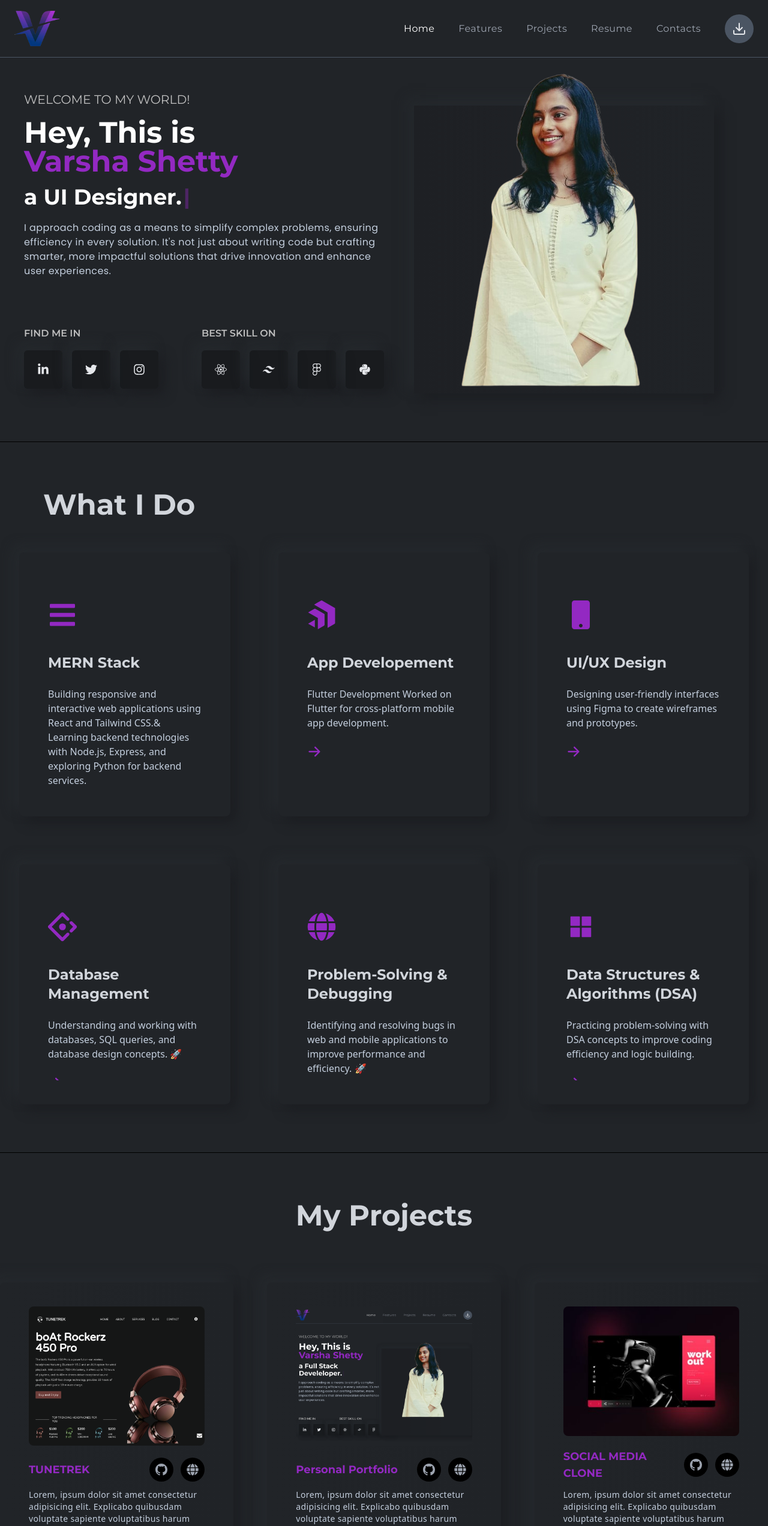
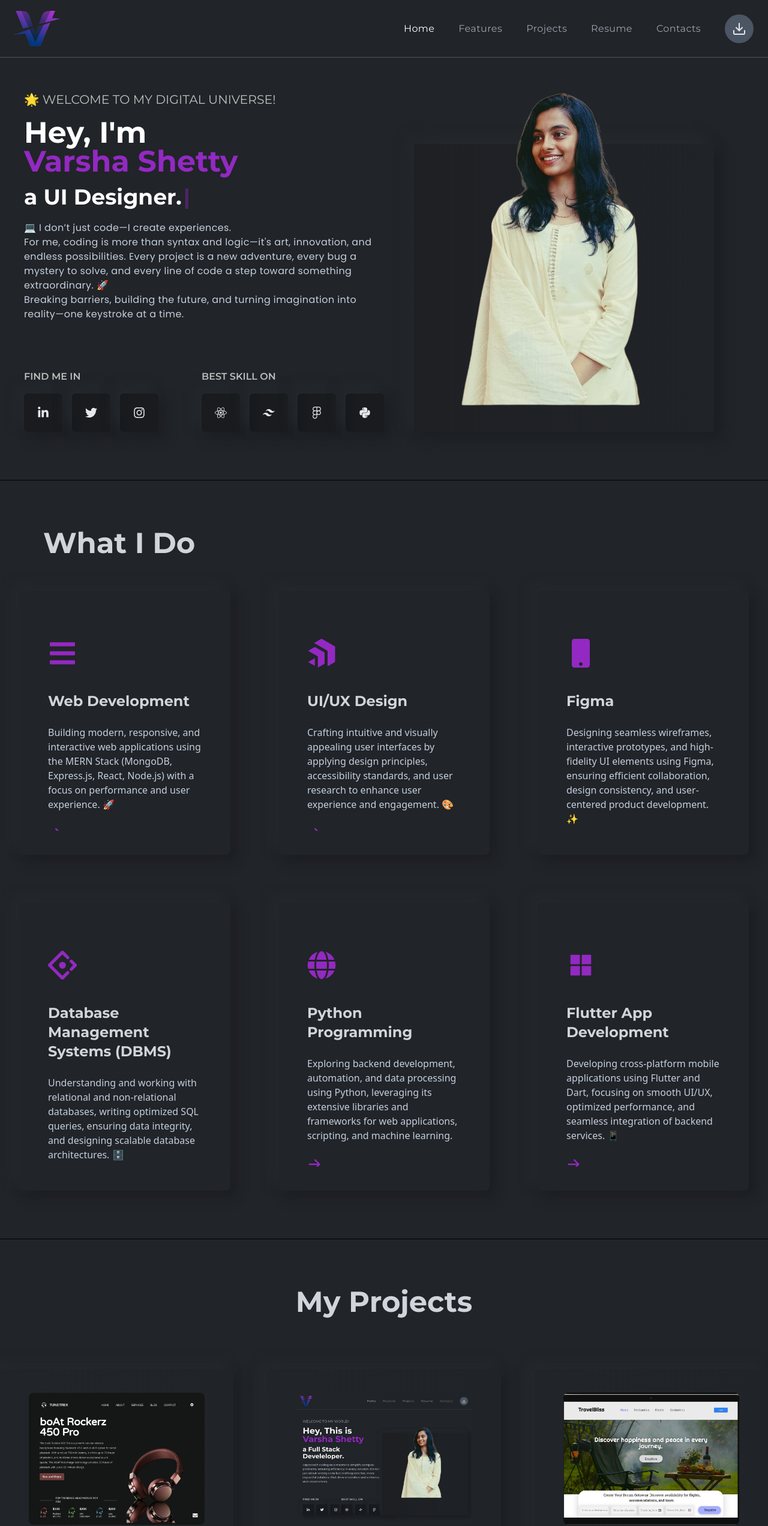
Before and after one commit to VarshaShetty28/personal_portfolio, a React (Vite) app: page / in a window 1280 px wide. Shown: the top 2544 px of the page at 60% size. Built offline with nearby package versions, Linux system fonts and the light colour scheme.

Commit message:
Added the modified code

```diff
--- a/src/components/banner/LeftBanner.jsx
+++ b/src/components/banner/LeftBanner.jsx
@@ -15,10 +15,10 @@ const LeftBanner = () => {
     return (
         <div className='w-full lg:w-1/2 flex flex-col gap-10 lg:gap-20 mt-2 lg:mt-10'>
             <div className='flex flex-col text-center lg:text-left gap-3 lg:gap-5'>
-                <h4 className="text-lg md:text-xl lg:text-1.5xl font-titleFont uppercase text-col">Welcome To My World!</h4>
+                <h4 className="text-lg md:text-xl lg:text-1.5xl font-titleFont uppercase text-col">🌟 Welcome to My Digital Universe!</h4>
                 <div className='flex flex-col gap-2'>
-                    <h1 className='text-3xl md:text-4xl lg:text-5.5xl font-bold text-white'>Hey, This is {" "}</h1>
-                    <span className='text-designColor capitalize text-3xl md:text-4xl lg:text-5.5xl font-bold'>Varsha Shetty</span>
+                    <h2 className='text-3xl md:text-4xl lg:text-5.5xl font-bold text-white'>Hey, I'm {" "}</h2>
+                    <h2 className='text-designColor capitalize text-3xl md:text-4xl lg:text-5.5xl font-bold'>Varsha Shetty</h2>
                 </div>
                 <h2 className='text-2xl md:text-3xl lg:text-4xl font-bold text-white'>
                     a <span>{text}</span>
@@ -29,11 +29,11 @@ const LeftBanner = () => {
                     />
                 </h2>
                 <p className='text-sm md:text-base font-bodyFont leading-6 tracking-wide max-w-[600px] mx-auto lg:mx-0'>
-                    I approach coding as a means to simplify complex problems,
-                    ensuring efficiency in every solution. It's not just about
-                    writing code but crafting smarter, more impactful solutions
-                    that drive innovation and enhance user experiences.
+                💻 I don’t just code—I create experiences. <br />
+                For me, coding is more than syntax and logic—it's art, innovation, and endless possibilities. Every project is a new adventure, every bug a mystery to solve, and every line of code a step toward something extraordinary. 🚀 <br />
+                Breaking barriers, building the future, and turning imagination into reality—one keystroke at a time.
                 </p>
+
             </div>
 
             <div className='flex flex-col md:flex-row justify-center lg:justify-between gap-8 md:gap-0'>
@@ -49,7 +49,7 @@ const LeftBanner = () => {
                             <FaLinkedinIn />
                         </a>
                         <a
-                            href="https://twitter.com/yourusername"
+                            href="https://x.com/Varsha1478?t=u5Lcsis8vXR_IEqc3dcaiQ&s=09"
                             target="_blank"
                             rel="noopener noreferrer"
                             className="banner-icon"
--- a/src/components/contact/ContactLeft.jsx
+++ b/src/components/contact/ContactLeft.jsx
@@ -26,23 +26,6 @@ const ContactLeft = () => {
         <div className='flex flex-col gap-4'>
             <h2 className='text-base uppercase font-titleFont mb-4'>Find me in</h2>
             <div className='flex gap-4'>
-                    <a
-                         href="https://www.instagram.com/yourusername"
-                         target="_blank"
-                         rel="noopener noreferrer"
-                         className="banner-icon"
-                         >
-                         <FaInstagram />
-                     </a>
-
-                     <a
-                         href="https://twitter.com/yourusername"
-                         target="_blank"
-                         rel="noopener noreferrer"
-                         className="banner-icon"
-                         >
-                         <FaTwitter />
-                     </a>
 
                      <a
                          href="https://www.linkedin.com/in/yourusername"
@@ -52,6 +35,24 @@ const ContactLeft = () => {
                          >
                          <FaLinkedinIn />
                      </a>
+                     <a
+                         href="https://x.com/Varsha1478?t=u5Lcsis8vXR_IEqc3dcaiQ&s=09"
+                         target="_blank"
+                         rel="noopener noreferrer"
+                         className="banner-icon"
+                         >
+                         <FaTwitter />
+                     </a>
+
+
+                     <a
+                         href="https://www.instagram.com/yourusername"
+                         target="_blank"
+                         rel="noopener noreferrer"
+                         className="banner-icon"
+                         >
+                         <FaInstagram />
+                     </a>
             </div>
         </div>
     </div>
--- a/src/components/features/Features.jsx
+++ b/src/components/features/Features.jsx
@@ -37,33 +37,33 @@ const Features = () => {
         variants={fadeUp(0.2)}
         initial="hidden"
         whileInView="show"
-          title="MERN Stack"
-          des="Building responsive and interactive web applications using React and Tailwind CSS.& Learning backend technologies with Node.js, Express, and exploring Python for backend services. "
+          title="Web Development"
+          des="Building modern, responsive, and interactive web applications using the MERN Stack (MongoDB, Express.js, React, Node.js) with a focus on performance and user experience. 🚀"
           icon={<FaBars/>}
         />
          <Card
-          title="App Developement "
-          des="Flutter Development Worked on Flutter for cross-platform mobile app development. "
+          title="UI/UX Design "
+          des="Crafting intuitive and visually appealing user interfaces by applying design principles, accessibility standards, and user research to enhance user experience and engagement. 🎨"
           icon={<SiProgress/>}
         />
          <Card
-          title="UI/UX Design"
-          des="Designing user-friendly interfaces using Figma to create wireframes and prototypes. "
+          title="Figma"
+          des="Designing seamless wireframes, interactive prototypes, and high-fidelity UI elements using Figma, ensuring efficient collaboration, design consistency, and user-centered product development. ✨ "
           icon={<FaMobile/>}
         />
          <Card
-          title="Database Management"
-          des="Understanding and working with databases, SQL queries, and database design concepts. 🚀 "
+          title="Database Management Systems (DBMS) "
+          des=" Understanding and working with relational and non-relational databases, writing optimized SQL queries, ensuring data integrity, and designing scalable database architectures. 🗄️"
           icon={<SiAntdesign/>}
         />
          <Card
-          title="Problem-Solving & Debugging"
-          des="Identifying and resolving bugs in web and mobile applications to improve performance and efficiency. 🚀 "
+          title="Python Programming "
+          des="Exploring backend development, automation, and data processing using Python, leveraging its extensive libraries and frameworks for web applications, scripting, and machine learning.  "
           icon={<FaGlobe/>}
         />
          <Card
-          title="Data Structures & Algorithms (DSA)"
-          des="Practicing problem-solving with DSA concepts to improve coding efficiency and logic building."
+          title="Flutter App Development"
+          des="Developing cross-platform mobile applications using Flutter and Dart, focusing on smooth UI/UX, optimized performance, and seamless integration of backend services. 📱"
           icon={<AiFillAppstore/>}
         />
      </div>
--- a/src/components/projects/Projects.jsx
+++ b/src/components/projects/Projects.jsx
@@ -8,6 +8,7 @@ import CS3 from "../../assets/images/CS3.jpeg"
 import { motion } from "framer-motion";
 import p1 from "../../assets/images/p1.png"
 import p2 from "../../assets/images/p2.png"
+import p3 from "../../assets/images/p3.png"
 
 const Projects = () => {
   return (
@@ -26,23 +27,25 @@ const Projects = () => {
       <div className='grid grid-cols-1 md:grid-cols-2 lg:grid-cols-3 gap-8 xs:gap-10 md:gap-8 lg:gap-14 px-3 xs:px-4 md:px-8 lg:px-0'>
       <ProjectsCard
         title="TUNETREK"
-        des="Lorem, ipsum dolor sit amet consectetur adipisicing elit. Explicabo quibusdam voluptate sapiente voluptatibus harum quidem!"
+        des="TuneTrek is a React-based web application built with Framer Motion, MouseFollower, and Tailwind CSS, providing a seamless and interactive experience for exploring, filtering, and comparing headphones based on brand, features, and budget. 🚀🎧"
         src={p1}
         githubLink="https://github.com/VarshaShetty28/tunetrek"
         liveLink="https://tunetrek-theta.vercel.app/"
       />
       <ProjectsCard
-        title="Personal Portfolio"
-        des="Lorem, ipsum dolor sit amet consectetur adipisicing elit. Explicabo quibusdam voluptate sapiente voluptatibus harum quidem!"
+        title="PORTFOLIO"
+        des="My Portfolio is a React-based personal website built with Framer Motion, Express.js, and Nodemailer, offering a dynamic and visually engaging experience with smooth animations and an integrated mail service for seamless communication. 🚀💼"
         src={p2}
         githubLink="https://github.com/yourusername/social-media-clone"
         liveLink="https://tunetrek-theta.vercel.app/"
       />
         <ProjectsCard
-          title="SOCIAL MEDIA CLONE"
-          des="Lorem, ipsum dolor sit amet consectetur adipisicing elit. Explicabo quibusdam voluptate sapiente voluptatibus harum quidem!"
-          src={projectOne}
-        />
+        title="TravelBliss"
+        des="TravelBliss is a Figma-designed travel website that evokes peace and relaxation. It features an elegant UI, smooth navigation, and a stress-free booking experience. From exploring destinations to planning getaways, every detail is designed for ease. ✨🌍"
+        src={p3}
+        githubLink="https://www.figma.com/design/bK3DXfYqrATbirIOYONLPc/TravelBliss_Pro1?t=itJQnIITOlFQr7ge-1"
+        liveLink="https://www.figma.com/proto/bK3DXfYqrATbirIOYONLPc/TravelBliss_Pro1?t=WSrzkvTinLHNLmCY-1&scaling=scale-down&content-scaling=fixed&page-id=0%3A1&node-id=1-2&starting-point-node-id=1%3A2"
+      />
         {/* <ProjectsCard
           title="COMMING SOON..."
           des="Exciting Project building will update soon"
--- a/src/components/resume/Eduacation.jsx
+++ b/src/components/resume/Eduacation.jsx
@@ -17,6 +17,7 @@ const Education = () => {
           <ResumeCard
             title='BE-Computer Science & Engineering'
             subTitle="Managalore Institute of technology and engineering(2022-present)"
+            ap="CGPA"
             result="9.38/10"
             des="An institute where I honed my technical skills and deepened my understanding of computer science and engineering."
           />
```
Also changed, not shown: src/components/navbar/Navbar.jsx (+13 -13 lines), src/assets/images/p3.png (added).
